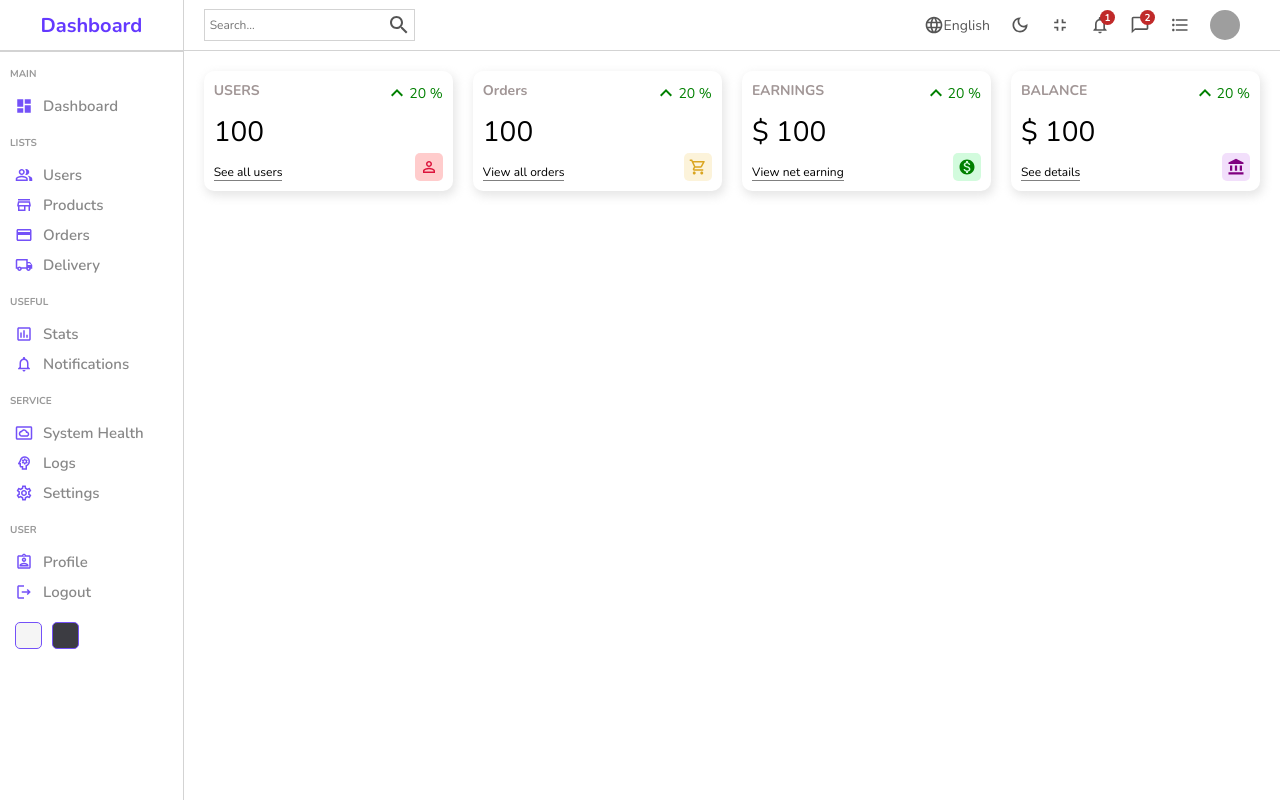
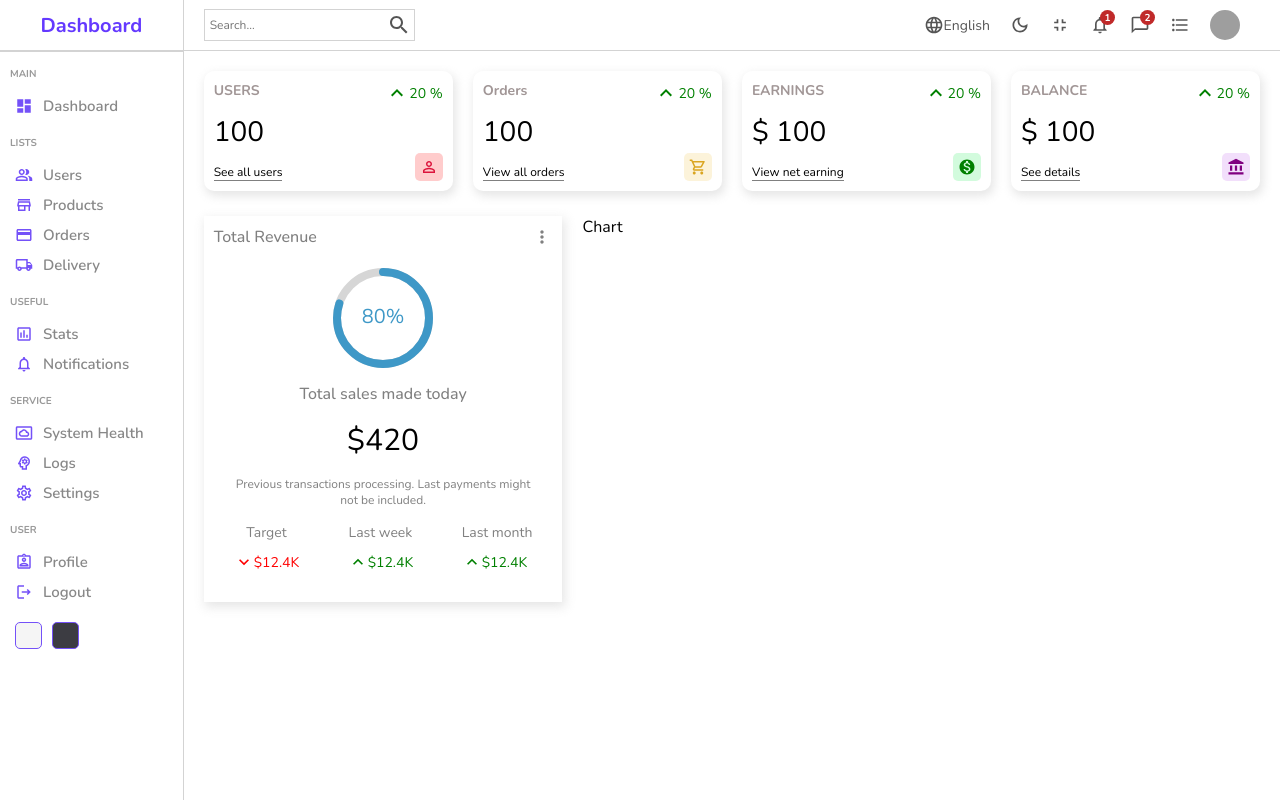
Before and after one commit to VladPashkovsky/dashboard, a React (Create React App) app: page / in a window 1280 px wide. Built offline with nearby package versions, Linux system fonts and the light colour scheme; grey boxes are pictures that could not be loaded.

Commit message:
v.1.4. featured

```diff
--- a/package.json
+++ b/package.json
@@ -11,6 +11,7 @@
     "@testing-library/react": "^13.4.0",
     "@testing-library/user-event": "^13.5.0",
     "react": "^18.2.0",
+    "react-circular-progressbar": "^2.1.0",
     "react-dom": "^18.2.0",
     "react-router-dom": "^6.4.1",
     "react-scripts": "5.0.1",
--- /dev/null
+++ b/src/components/charts/Chart.jsx
@@ -0,0 +1,12 @@
+import React from 'react'
+import './chart.scss'
+
+const Chart = () => {
+  return (
+    <div className='chart'>
+      Chart
+    </div>
+  )
+}
+
+export default Chart
--- /dev/null
+++ b/src/components/charts/chart.scss
@@ -0,0 +1,3 @@
+.chart {
+  flex: 4;
+}
--- /dev/null
+++ b/src/components/featured/Featured.jsx
@@ -0,0 +1,51 @@
+import React from 'react'
+import './featured.scss'
+import MoreVertIcon from '@mui/icons-material/MoreVert'
+import { CircularProgressbar } from 'react-circular-progressbar'
+import 'react-circular-progressbar/dist/styles.css'
+import KeyboardArrowDownIcon from '@mui/icons-material/KeyboardArrowDown';
+import KeyboardArrowUpIcon from '@mui/icons-material/KeyboardArrowUp';
+
+const Featured = () => {
+  return (
+    <div className='featured'>
+      <div className='top'>
+        <h1 className='title'>Total Revenue</h1>
+        <MoreVertIcon fontSize='small' />
+      </div>
+      <div className='bottom'>
+        <div className='featuredChart'>
+          <CircularProgressbar value={80} text='80%' strokeWidth={8} />
+        </div>
+        <p className='title'>Total sales made today</p>
+        <p className='amount'>$420</p>
+        <p className='desc'>Previous transactions processing. Last payments might not be included.</p>
+        <div className='summary'>
+          <div className='item'>
+            <div className='itemTitle'>Target</div>
+            <div className='itemResult negative'>
+              <KeyboardArrowDownIcon fontSize='small'/>
+              <div className='resultAmount'>$12.4K</div>
+            </div>
+          </div>
+          <div className='item'>
+            <div className='itemTitle'>Last week</div>
+            <div className='itemResult positive'>
+              <KeyboardArrowUpIcon fontSize='small'/>
+              <div className='resultAmount'>$12.4K</div>
+            </div>
+          </div>
+          <div className='item'>
+            <div className='itemTitle'>Last month</div>
+            <div className='itemResult positive'>
+              <KeyboardArrowUpIcon fontSize='small'/>
+              <div className='resultAmount'>$12.4K</div>
+            </div>
+          </div>
+        </div>
+      </div>
+    </div>
+  )
+}
+
+export default Featured
--- /dev/null
+++ b/src/components/featured/featured.scss
@@ -0,0 +1,79 @@
+.featured {
+  flex: 2;
+  -webkit-box-shadow: 2px 4px 10px 1px rgba(0, 0, 0, 0.47);
+  box-shadow: 2px 4px 10px 1px rgba(201, 201, 201, 0.47);
+  padding: 10px;
+
+  .top {
+    display: flex;
+    align-items: center;
+    justify-content: space-between;
+    color: gray;
+
+    .title {
+      font-size: 16px;
+      font-weight: 500;
+    }
+  }
+
+  .bottom {
+    padding: 20px;
+    display: flex;
+    flex-direction: column;
+    align-items: center;
+    justify-content: center;
+    gap: 15px;
+
+    .featuredChart {
+      width: 100px;
+      height: 100px;
+    }
+
+    .title {
+      font-weight: 500;
+      color: gray;
+    }
+
+    .amount {
+      font-size: 30px;
+    }
+
+    .desc {
+      font-weight: 300;
+      font-size: 12px;
+      color: gray;
+      text-align: center;
+    }
+
+    .summary {
+      width: 100%;
+      display: flex;
+      align-items: center;
+      justify-content: space-between;
+
+      .item {
+        text-align: center;
+
+        .itemTitle {
+          font-size: 14px;
+          color: gray;
+        }
+
+        .itemResult {
+          display: flex;
+          align-items: center;
+          margin-top: 10px;
+          font-size: 14px;
+
+          &.positive {
+            color: green;
+          }
+
+          &.negative {
+            color: red;
+          }
+        }
+      }
+    }
+  }
+}
--- a/src/pages/home/Home.jsx
+++ b/src/pages/home/Home.jsx
@@ -3,6 +3,8 @@
 import Sidebar from '../../components/sidebar/Sidebar'
 import Navbar from '../../components/navbar/Navbar'
 import Widget from '../../components/widgets/Widget'
+import Featured from '../../components/featured/Featured'
+import Chart from '../../components/charts/Chart'
 
 const Home = () => {
   return (
@@ -16,6 +18,10 @@
           <Widget type='earning'/>
           <Widget type='balance'/>
         </div>
+        <div className='charts'>
+          <Featured />
+          <Chart />
+        </div>
       </div>
     </div>
   )
--- a/src/pages/home/home.scss
+++ b/src/pages/home/home.scss
@@ -4,10 +4,14 @@
   .homeContainer {
     flex: 6;
 
-    .widgets {
+    .widgets, .charts {
       display: flex;
       padding: 20px ;
       gap: 20px;
     }
+
+    .charts {
+      padding: 5px 20px;
+    }
   }
 }
```
Also changed, not shown: 1 other file (tests, documents, lock files or other folders).
